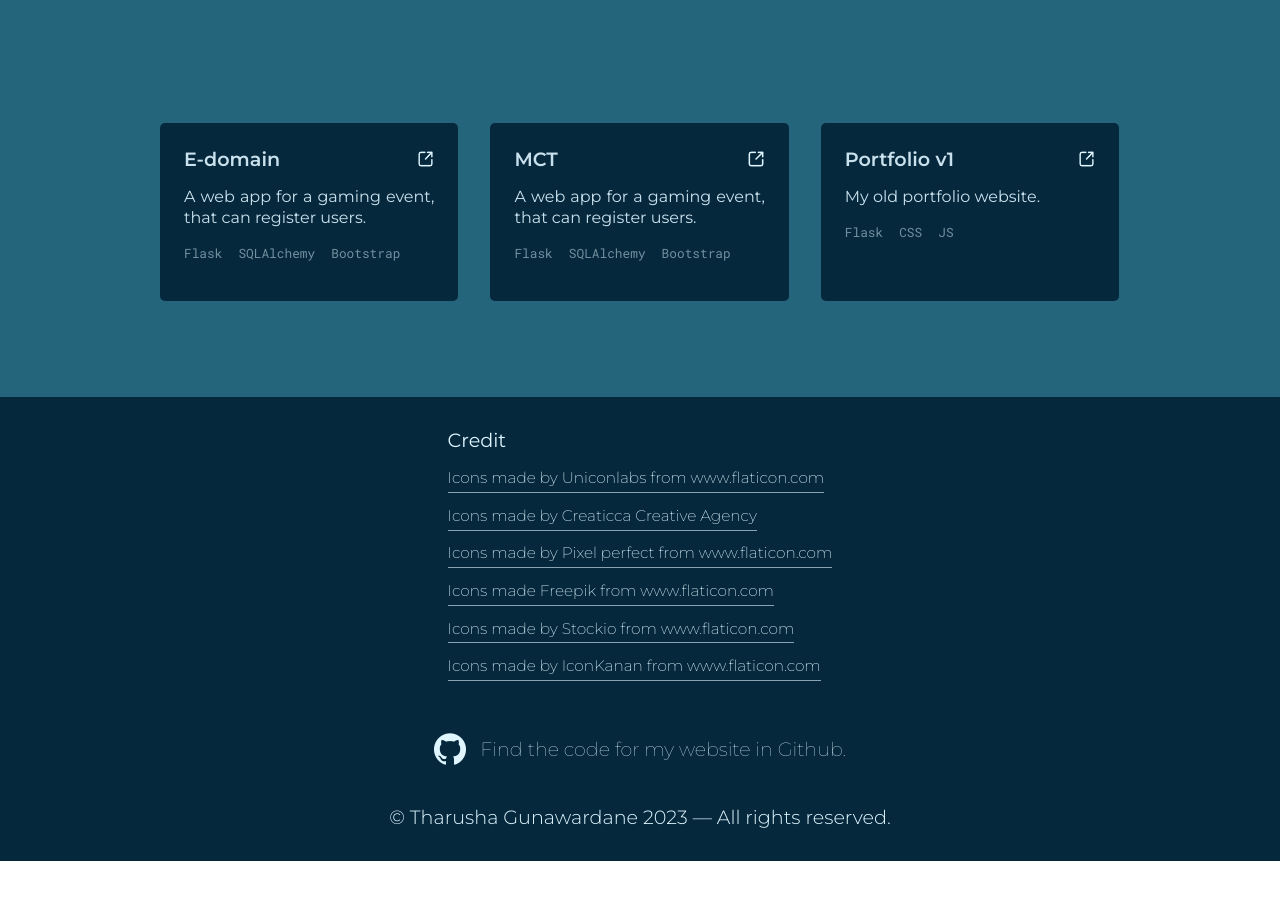
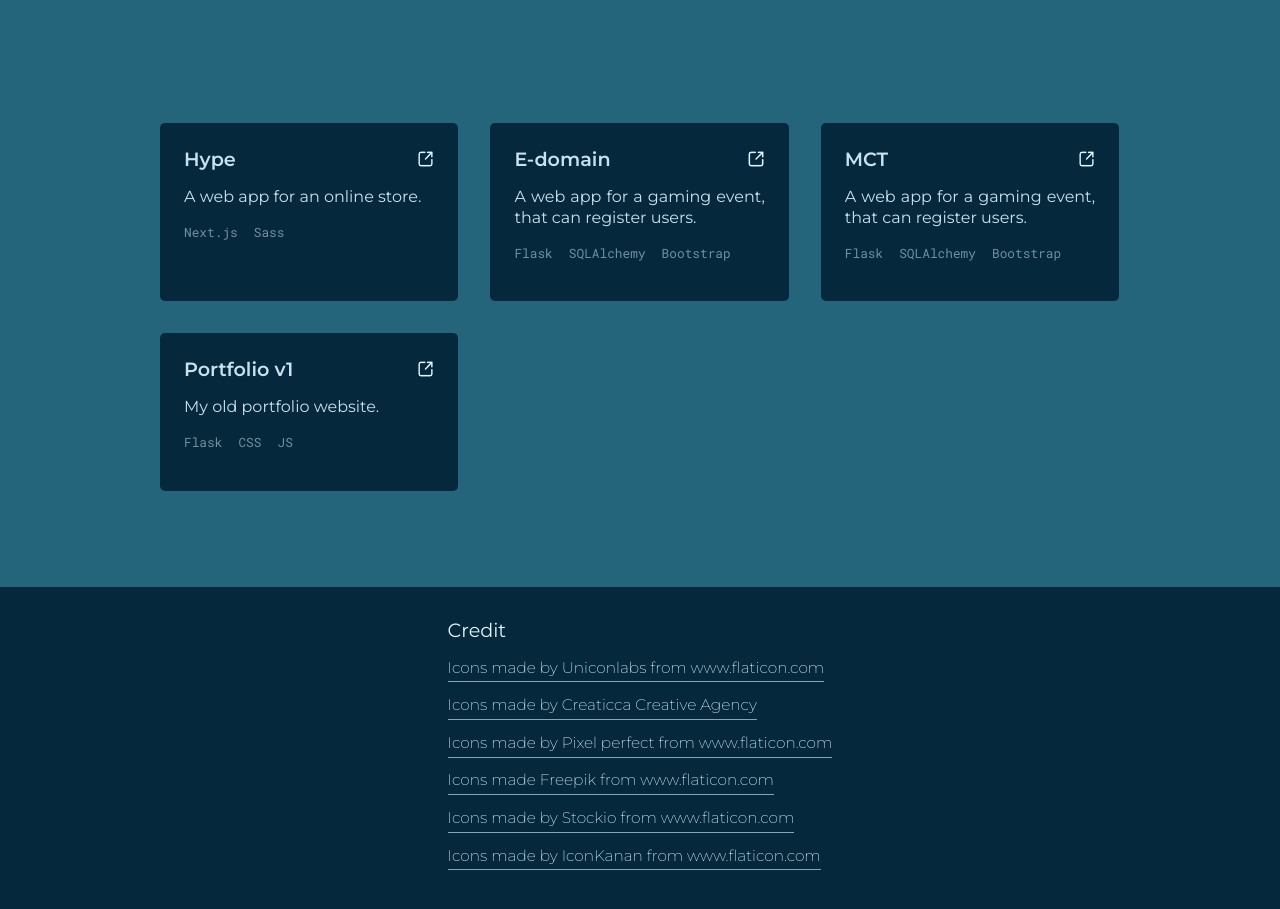
Before and after one commit to Tharushag/portfolio-3, a React (Create React App) app: page / in a window 1280 px wide. Shown: the part 1580-2489 px from the top of the page. Before the commit the page ends 2441 px from the top, so only its background shows below. Built offline with nearby package versions, Linux system fonts and the light colour scheme.

Commit message:
add new project

```diff
--- a/src/Data.js
+++ b/src/Data.js
@@ -1,6 +1,12 @@
 const jobs = ["Front-End Developer", "Back-End Developer", "Web Designer", "Full-Stack Developer", "UX/UI Designer"];
 
 const projects = [
+  {
+    title: "Hype",
+    description: "A web app for an online store.",
+    link: "https://hype-eight.vercel.app/",
+    tags: ["Next.js", "Sass"]
+  },
   {
     title: "E-domain",
     description: "A web app for a gaming event, that can register users.",
--- a/src/components/Work.jsx
+++ b/src/components/Work.jsx
@@ -3,7 +3,7 @@ import { projects } from '../Data';
 import Details from './Details';
 import Footer from './Footer';
 import Navbar from './Navbar';
-import Project from './Projects';
+import Project from './Project';
 import Showcase from './Showcase';
 
 function Work() {
```
Also changed, not shown: src/components/Project.jsx (renamed from src/components/Projects.jsx).
